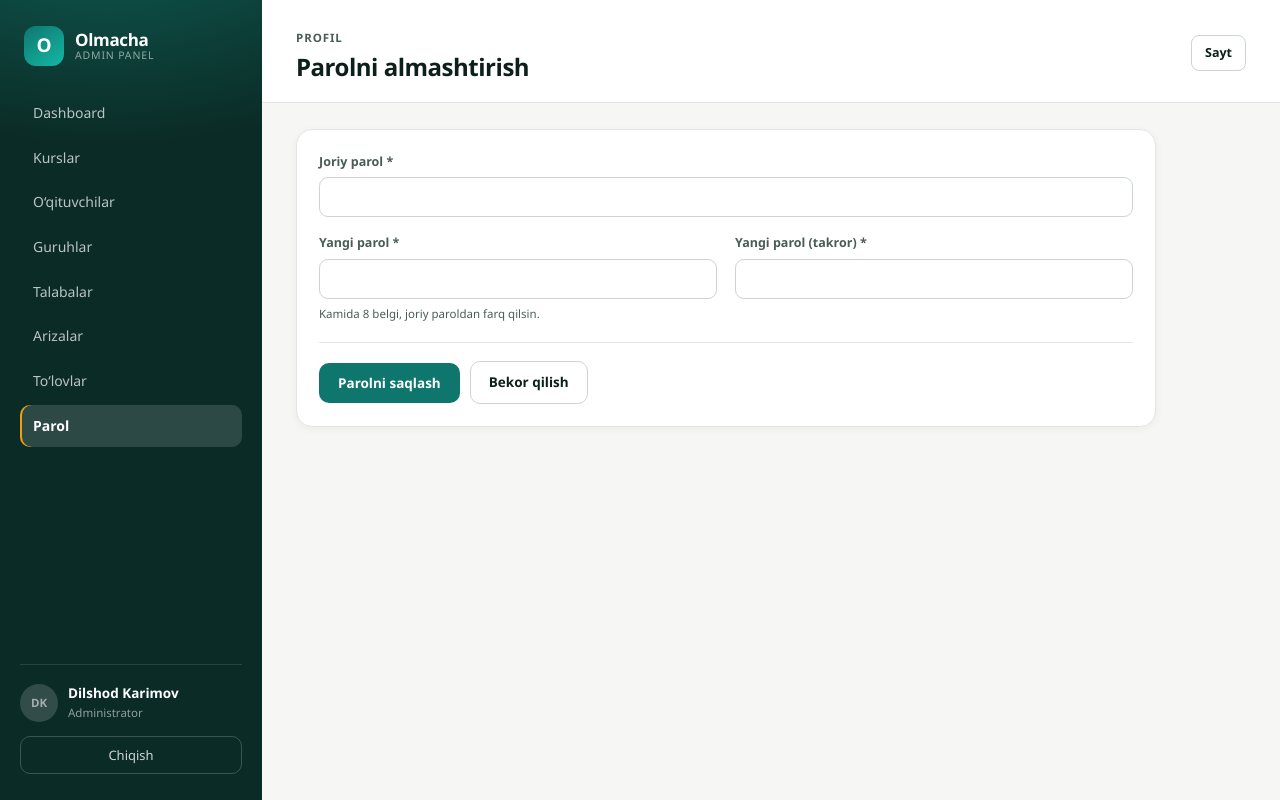
After one commit to rahmatovvv/olmacha, a Laravel app: page /admin/password in a window 1280 px wide. The commit adds this page. Run offline with Laravel 9, Linux system fonts and the light colour scheme; a user stored in the database is signed in; data comes from the database, SQL or seed files in the repository; parts of the project's set-up code (start-up, migrations or seed data) failed here and were passed over.

Commit message:
Admin panelda administrator parolini almashtirish sahifasi
Admin endi Railway o'zgaruvchisiga bog'lanmasdan o'z parolini panel orqali
almashtira oladi: joriy parol tekshiriladi, yangi parol tasdiqlanadi va
remember_token tozalanadi.

```diff
--- /dev/null
+++ b/app/Http/Controllers/Admin/PasswordController.php
@@ -0,0 +1,39 @@
+<?php
+
+namespace App\Http\Controllers\Admin;
+
+use App\Http\Controllers\Controller;
+use Illuminate\Http\Request;
+use Illuminate\Support\Facades\Hash;
+
+class PasswordController extends Controller
+{
+    public function edit()
+    {
+        return view('admin.password');
+    }
+
+    public function update(Request $request)
+    {
+        $data = $request->validate([
+            'current_password' => 'required|string',
+            'password' => 'required|string|min:8|confirmed|different:current_password',
+        ], [], [
+            'current_password' => 'joriy parol',
+            'password' => 'yangi parol',
+        ]);
+
+        if (! Hash::check($data['current_password'], $request->user()->password)) {
+            return back()->withErrors(['current_password' => 'Joriy parol noto‘g‘ri.']);
+        }
+
+        $request->user()->forceFill([
+            'password' => Hash::make($data['password']),
+            'remember_token' => null,
+        ])->save();
+
+        $request->session()->regenerate();
+
+        return redirect()->route('admin.password.edit')->with('success', 'Parol yangilandi.');
+    }
+}
--- /dev/null
+++ b/resources/views/admin/password.blade.php
@@ -0,0 +1,37 @@
+@extends('layouts.admin')
+
+@section('title', 'Parolni almashtirish')
+@section('kicker', 'Profil')
+@section('header', 'Parolni almashtirish')
+
+@section('content')
+<section class="card form-card">
+    <form method="POST" action="{{ route('admin.password.update') }}">
+        @csrf
+        @method('PUT')
+
+        <div class="form-grid">
+            <div class="field field-full">
+                <label for="current_password">Joriy parol *</label>
+                <input id="current_password" type="password" name="current_password" required autocomplete="current-password">
+            </div>
+
+            <div class="field">
+                <label for="password">Yangi parol *</label>
+                <input id="password" type="password" name="password" required autocomplete="new-password">
+                <small>Kamida 8 belgi, joriy paroldan farq qilsin.</small>
+            </div>
+
+            <div class="field">
+                <label for="password_confirmation">Yangi parol (takror) *</label>
+                <input id="password_confirmation" type="password" name="password_confirmation" required autocomplete="new-password">
+            </div>
+        </div>
+
+        <div class="form-actions">
+            <button type="submit" class="btn btn-primary">Parolni saqlash</button>
+            <a href="{{ route('admin.dashboard') }}" class="btn btn-ghost">Bekor qilish</a>
+        </div>
+    </form>
+</section>
+@endsection
--- a/resources/views/layouts/admin.blade.php
+++ b/resources/views/layouts/admin.blade.php
@@ -24,6 +24,7 @@
             <a href="{{ route('admin.students.index') }}" class="panel-nav-link {{ request()->routeIs('admin.students.*') ? 'is-active' : '' }}">Talabalar</a>
             <a href="{{ route('admin.applications.index') }}" class="panel-nav-link {{ request()->routeIs('admin.applications.*') ? 'is-active' : '' }}">Arizalar</a>
             <a href="{{ route('admin.payments.index') }}" class="panel-nav-link {{ request()->routeIs('admin.payments.*') ? 'is-active' : '' }}">To‘lovlar</a>
+            <a href="{{ route('admin.password.edit') }}" class="panel-nav-link {{ request()->routeIs('admin.password.*') ? 'is-active' : '' }}">Parol</a>
         </nav>
 
         <div class="panel-sidebar-foot">
--- a/routes/web.php
+++ b/routes/web.php
@@ -5,6 +5,7 @@ use App\Http\Controllers\Admin\AttendanceController as AdminAttendanceController
 use App\Http\Controllers\Admin\CourseController as AdminCourseController;
 use App\Http\Controllers\Admin\DashboardController as AdminDashboardController;
 use App\Http\Controllers\Admin\LessonController as AdminLessonController;
+use App\Http\Controllers\Admin\PasswordController as AdminPasswordController;
 use App\Http\Controllers\Admin\PaymentController as AdminPaymentController;
 use App\Http\Controllers\Admin\StudentController as AdminStudentController;
 use App\Http\Controllers\Admin\StudyGroupController as AdminStudyGroupController;
@@ -82,6 +83,9 @@ Route::middleware(['auth', 'role:admin'])
     ->group(function () {
         Route::get('/', [AdminDashboardController::class, 'index'])->name('dashboard');
 
+        Route::get('password', [AdminPasswordController::class, 'edit'])->name('password.edit');
+        Route::put('password', [AdminPasswordController::class, 'update'])->name('password.update');
+
         Route::resource('courses', AdminCourseController::class)->except('show');
         Route::resource('teachers', AdminTeacherController::class)->except('show');
         Route::resource('students', AdminStudentController::class)->except('show');
```
